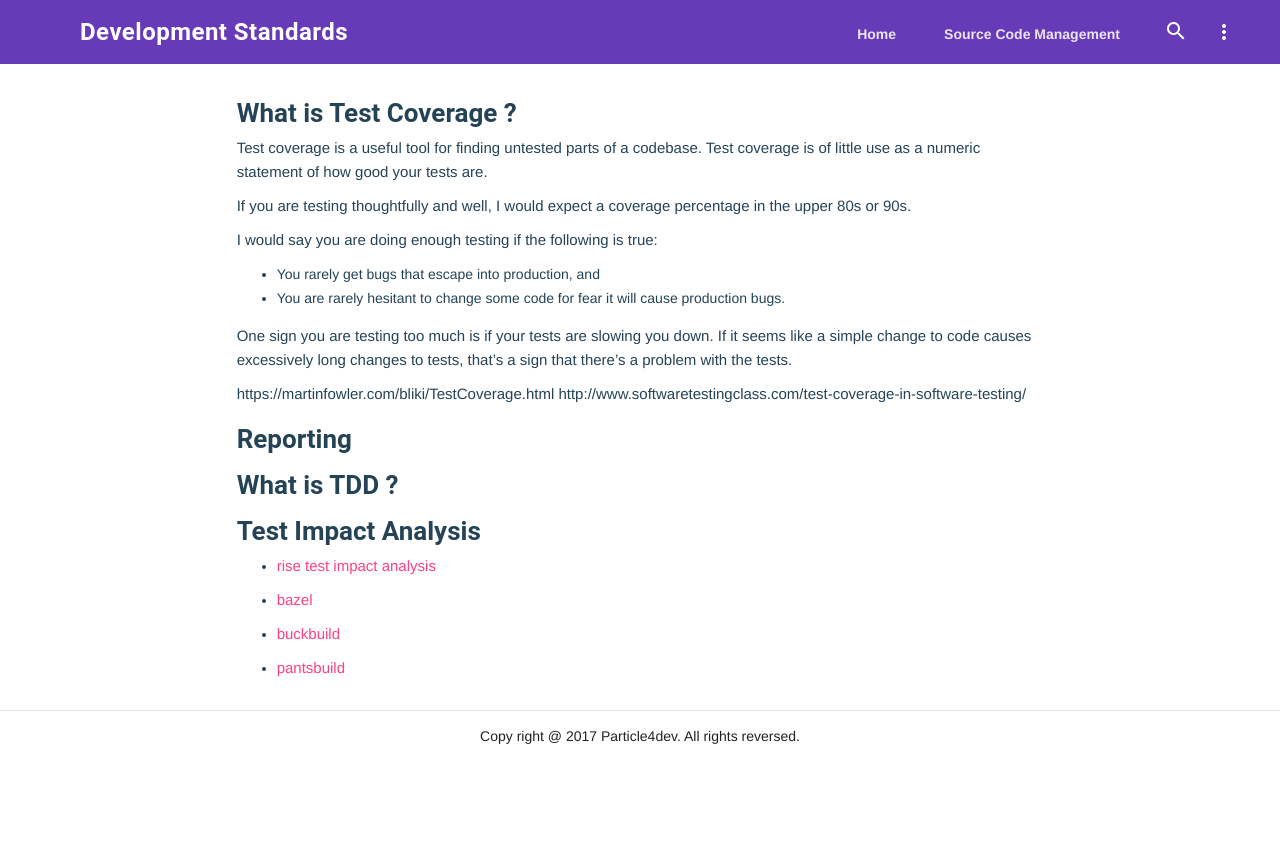
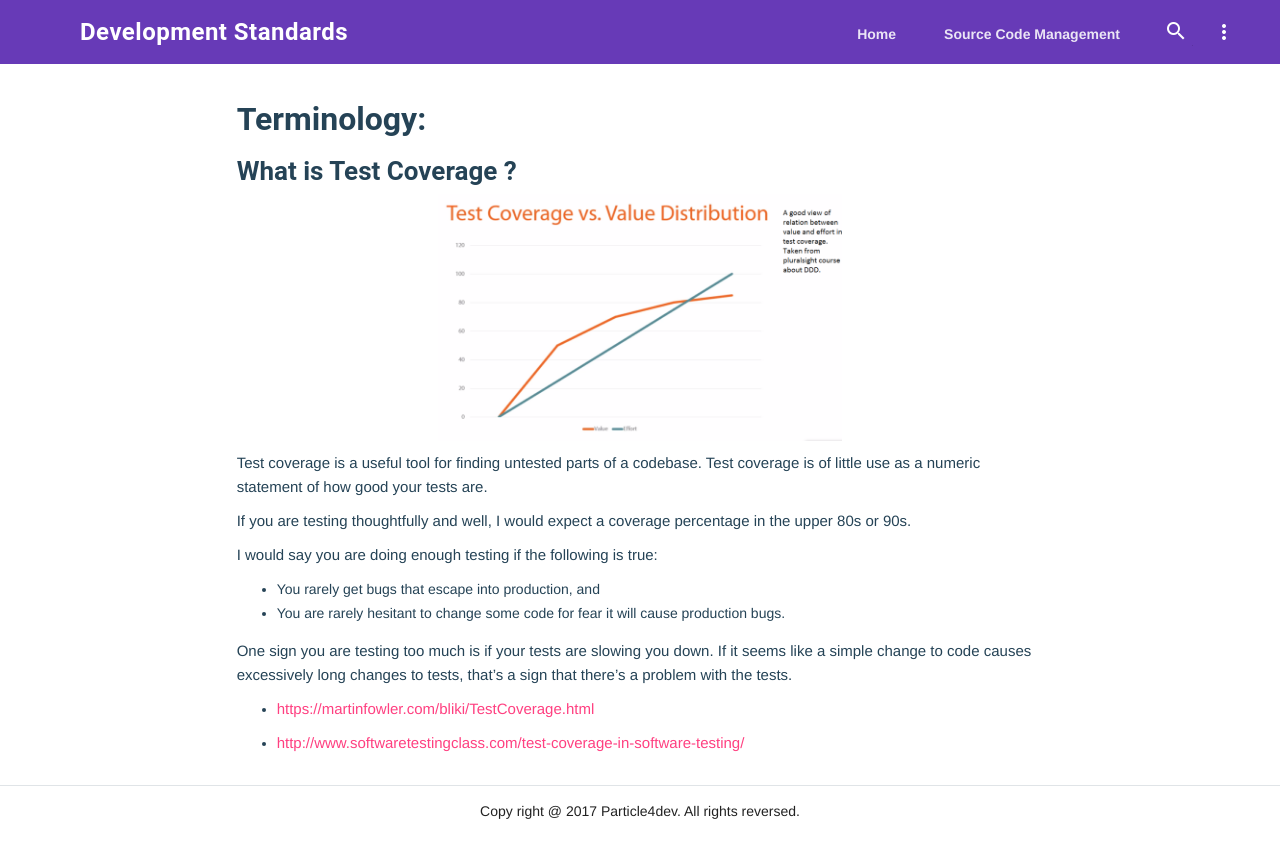
Before and after one commit to university-of-ant-solutions/development-standards.github.io, a Jekyll site: the page built from testing/index.md, in a window 1280 px wide. Shown: the top 858 px of the page. Built offline with Jekyll 4.4.1, drawn with Linux system fonts in a browser that asks for light colours; our own code applies the rules of GitHub Pages for plain Markdown files.

Commit message:
src:
- delete _includes/header.html && _includes/navigation.html
- update documents

```diff
--- a/_includes/navigation-sidebar.html
+++ b/_includes/navigation-sidebar.html
@@ -43,7 +43,7 @@
     <a class="mdl-navigation__link" href="">Cassandra</a>
 
     <div class="android-drawer-separator"></div>
-    <span class="mdl-navigation__link" href="">Languages</span>
+    <a href="/languages"><span class="mdl-navigation__link" href="">Languages</span></a>
     <a class="mdl-navigation__link" href="">JS-Nodejs</a>
     <a class="mdl-navigation__link" href="">Python</a>
     <a class="mdl-navigation__link" href="">Golang</a>
@@ -55,9 +55,8 @@
     <a class="mdl-navigation__link" href="">Object-oriented programming</a>
 
     <div class="android-drawer-separator"></div>
-    <span class="mdl-navigation__link">Testing</span>
+    <a href="/testing"><span class="mdl-navigation__link">Testing</span></a>
     <a class="mdl-navigation__link" href="">Environments</a>
-    <a class="mdl-navigation__link" href="">software-testing ???</a>
 
     <div class="android-drawer-separator"></div>
     <a href=""><span class="mdl-navigation__link">Web servers</span></a>
--- a/software-testing.md
+++ b/testing/index.md
@@ -1,4 +1,14 @@
+---
+description: Testing
+keywords: testing
+title: About Testing
+---
+
+## Terminology:
+
 ### What is Test Coverage ?
+
+![Pair programming](/testing/images/value-and-effort-of-test-coverage.png){: width="60%"}
 
 Test coverage is a useful tool for finding untested parts of a codebase. Test coverage is of little use as a numeric statement of how good your tests are.
 
@@ -11,19 +21,6 @@ I would say you are doing enough testing if the following is true:
 
 One sign you are testing too much is if your tests are slowing you down. If it seems like a simple change to code causes excessively long changes to tests, that's a sign that there's a problem with the tests.
 
-https://martinfowler.com/bliki/TestCoverage.html
-http://www.softwaretestingclass.com/test-coverage-in-software-testing/
+- [https://martinfowler.com/bliki/TestCoverage.html](https://martinfowler.com/bliki/TestCoverage.html)
 
-### Reporting
-
-### What is TDD ?
-
-### Test Impact Analysis
-
-- [rise test impact analysis](https://martinfowler.com/articles/rise-test-impact-analysis.html)
-
-- [bazel](https://bazel.build/)
-
-- [buckbuild](https://buckbuild.com/about/showcase.html)
-
-- [pantsbuild](http://www.pantsbuild.org/python_readme.html)
+- [http://www.softwaretestingclass.com/test-coverage-in-software-testing/](http://www.softwaretestingclass.com/test-coverage-in-software-testing/)
```
Also changed, not shown: _includes/header.html (deleted, +0 -11 lines), _includes/navigation.html (deleted, +0 -28 lines), resources.md (deleted, +0 -7 lines), resources/index.md (+7 -1 lines), testing/software-testing.md (added, +13 -0 lines), .github/ISSUE_TEMPLATE.md, .github/PULL_REQUEST_TEMPLATE.md, testing/images/value-and-effort-of-test-coverage.png (added).
